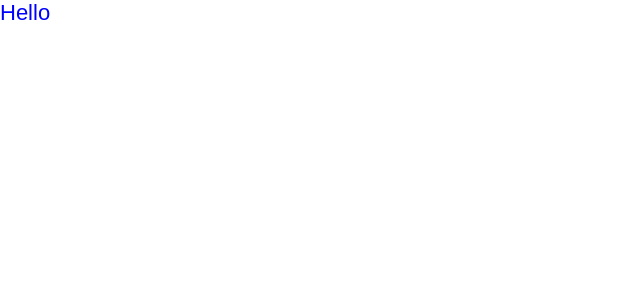
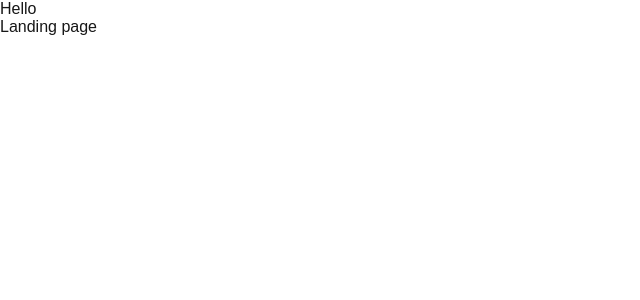
Before and after one commit to smit-chauhan-groovy/Next-js-boiler-plate, a Next.js app: page / in a window 1280 px wide. Shown: the top 300 px of the page, without its empty margins (0-640 px from the left). Built offline with nearby package versions, Linux system fonts and the light colour scheme.

Commit message:
Add : nested routes and middleware

```diff
--- /dev/null
+++ b/app/(landingpage)/layout.js
@@ -0,0 +1,10 @@
+import React from "react";
+
+export default function DashboardLayout({ children }) {
+  return (
+    <div>
+      Hello
+      <main>{children}</main>
+    </div>
+  );
+}
--- /dev/null
+++ b/app/(landingpage)/page.js
@@ -0,0 +1,7 @@
+import React from "react";
+
+const LandingPage = () => {
+  return <div>Landing page</div>;
+};
+
+export default LandingPage;
--- a/app/page.js
+++ /dev/null
@@ -1,9 +0,0 @@
-import { Typography } from "@mui/material";
-
-export default function Home() {
-  return (
-    <div>
-      <Typography variant="title">Hello</Typography>
-    </div>
-  );
-}
--- /dev/null
+++ b/app/users/[id]/page.js
@@ -0,0 +1,5 @@
+import React from "react";
+
+export default function Page({ params }) {
+  return <div>My routes: {params.id}</div>;
+}
```
Also changed, not shown: app/nested/nested_page/page.js (added, +7 -0 lines), app/nested/page.js (added, +7 -0 lines), middleware.js (added, +13 -0 lines), app/(dashboard)/layout.js (renamed from app/[dashboard]/layout.js), app/(dashboard)/profile/page.js (renamed from app/[dashboard]/profile/page.js), app/(dashboard)/settings/page.js (renamed from app/[dashboard]/settings/page.js).
